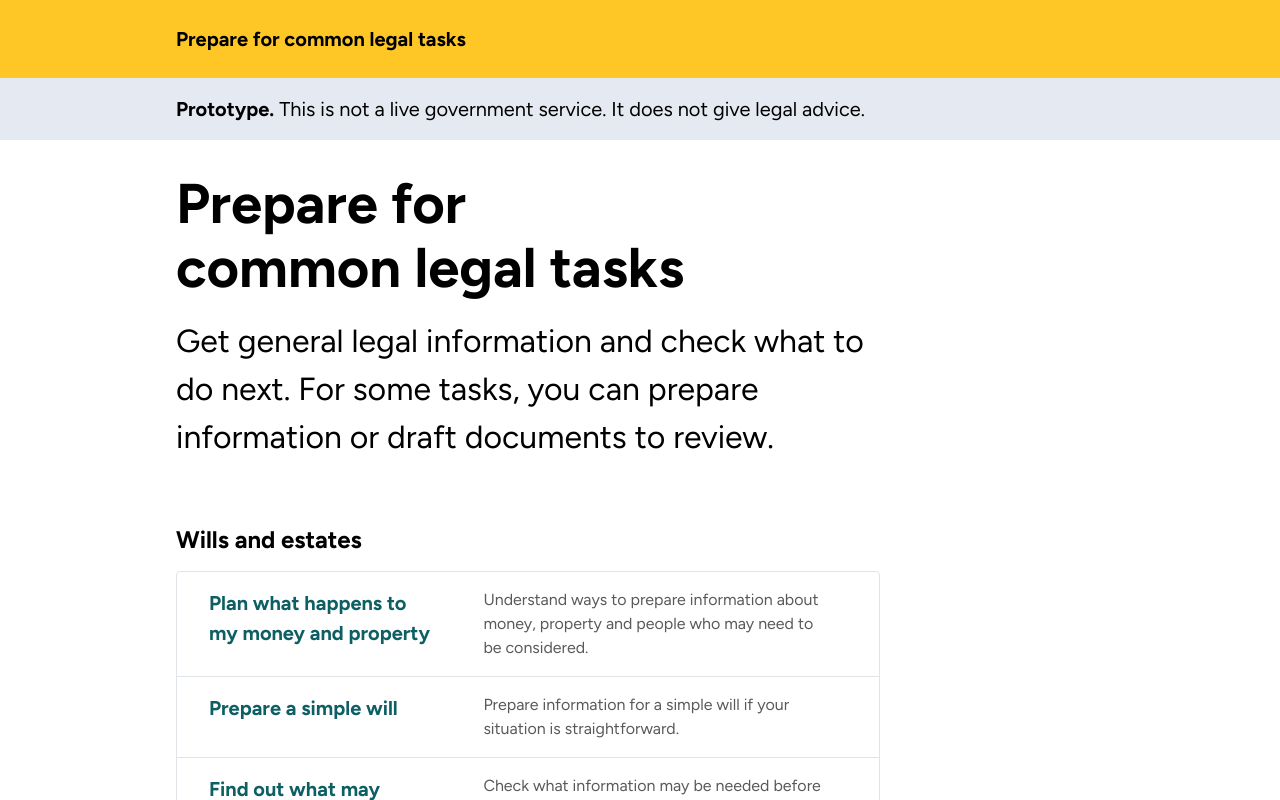
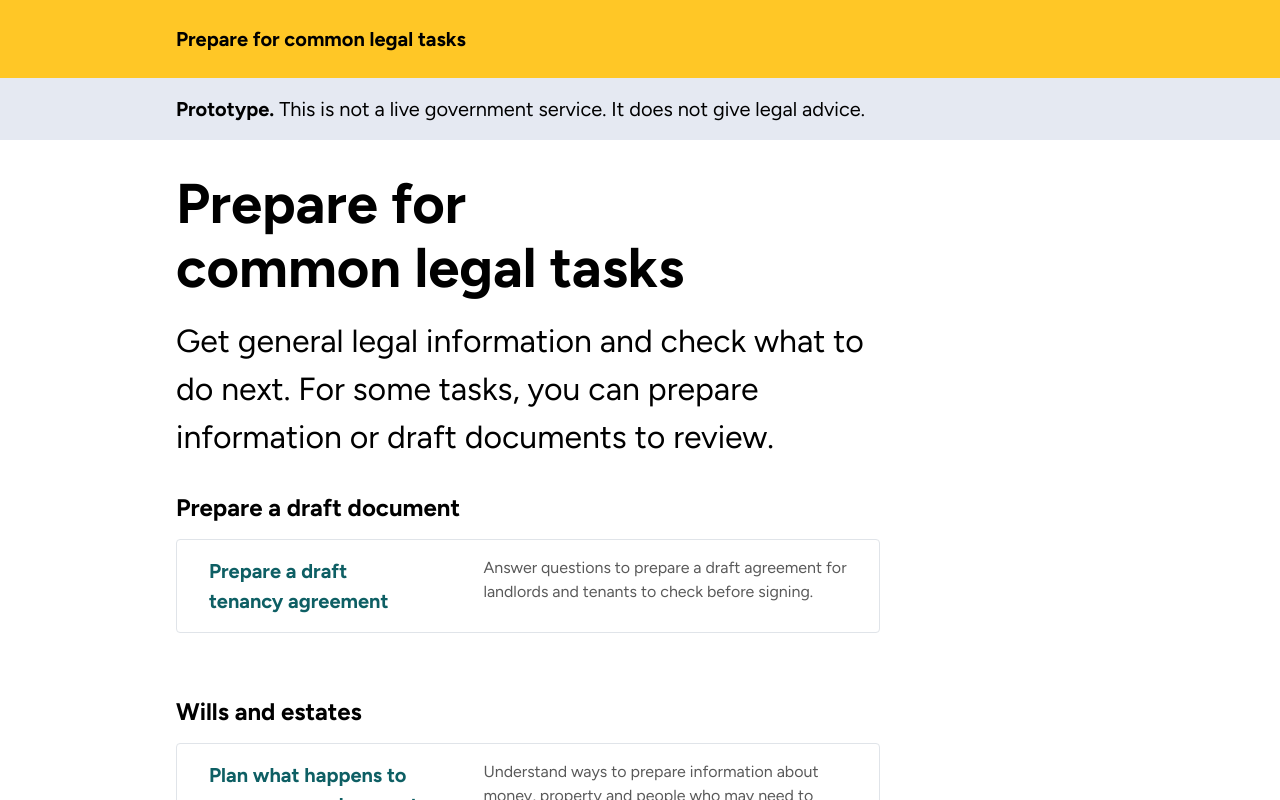
Before and after one commit to Fab22246/legal-help-prototype, a React (Vite) app: page /#/ in a window 1280 px wide. Shown: the top 800 px of the page. Built offline with nearby package versions, Linux system fonts and the light colour scheme.

Commit message:
Make tenancy builder easier to find

```diff
--- a/src/pages/HomePage.tsx
+++ b/src/pages/HomePage.tsx
@@ -11,6 +11,14 @@ export function HomePage() {
         <h1 className="page__title">{SERVICE_NAME}</h1>
         <p className="page__intro">{HOME_INTRO}</p>
       </div>
+
+      <CardGroup title="Prepare a draft document">
+        <TaskCard
+          title="Prepare a draft tenancy agreement"
+          description="Answer questions to prepare a draft agreement for landlords and tenants to check before signing."
+          to="/renting-home/agreement"
+        />
+      </CardGroup>
 
       <div className="category-grid">
         {groupOrder.map((group) => {
--- a/src/pages/RentingHomePage.tsx
+++ b/src/pages/RentingHomePage.tsx
@@ -1,6 +1,7 @@
 import { Link } from 'react-router-dom'
 import { GuidancePagePattern } from '../components/patterns/GuidancePagePattern'
 import { RelevantLawSources } from '../components/RelevantLawSources'
+import { ButtonLink } from '../components/navigation/ButtonLink'
 import { getRouteByPath, getRouteNotices } from '../data/routes'
 
 const ROUTE_PATH = '/renting-home'
@@ -32,6 +33,17 @@ export function RentingHomePage() {
         </>
       }
     >
+      <section className="stack--tight">
+        <h2 className="card-group__title">Prepare a draft agreement</h2>
+        <p className="page__text">
+          You can record what the landlords and tenants have agreed and prepare a draft agreement
+          to check together before signing.
+        </p>
+        <div className="govbb-btn-group renting-builder-cta">
+          <ButtonLink to="/renting-home/agreement">Prepare a draft tenancy agreement</ButtonLink>
+        </div>
+      </section>
+
       <section className="stack--tight">
         <h2 className="card-group__title">What to check before agreeing to rent</h2>
         <p className="page__text">
@@ -74,19 +86,6 @@ export function RentingHomePage() {
       </section>
 
       <section className="stack--tight">
-        <h2 className="card-group__title">Prepare a draft agreement</h2>
-        <p className="page__text">
-          You can record what the landlords and tenants have agreed and prepare a draft agreement
-          to check together before signing.
-        </p>
-        <p className="page__text">
-          <Link className="govbb-link-default" to="/renting-home/agreement">
-            Prepare a draft tenancy agreement
-          </Link>
-        </p>
-      </section>
-
-      <section className="stack--tight">
         <h2 className="card-group__title">When to speak to a lawyer</h2>
         <p className="page__text">You may need to speak to a lawyer if:</p>
         <ul className="govbb-list govbb-list--bullet">
--- a/src/styles/app.css
+++ b/src/styles/app.css
@@ -220,6 +220,14 @@ button:focus-visible {
 /* Footer uses the design-system govbb-footer component (no custom styling
    needed) — see Footer.tsx. No coat of arms / official crest. */
 
+/* Prominent tenancy-builder button on the Renting a home page. Allow its long
+   label to wrap and stay within the content width on narrow screens. Scoped to
+   this one button — no global .govbb-btn override. */
+.renting-builder-cta .govbb-btn {
+  white-space: normal;
+  max-width: 100%;
+}
+
 /* Generic vertical stack used by form/placeholder shells. */
 .stack {
   display: flex;
```
